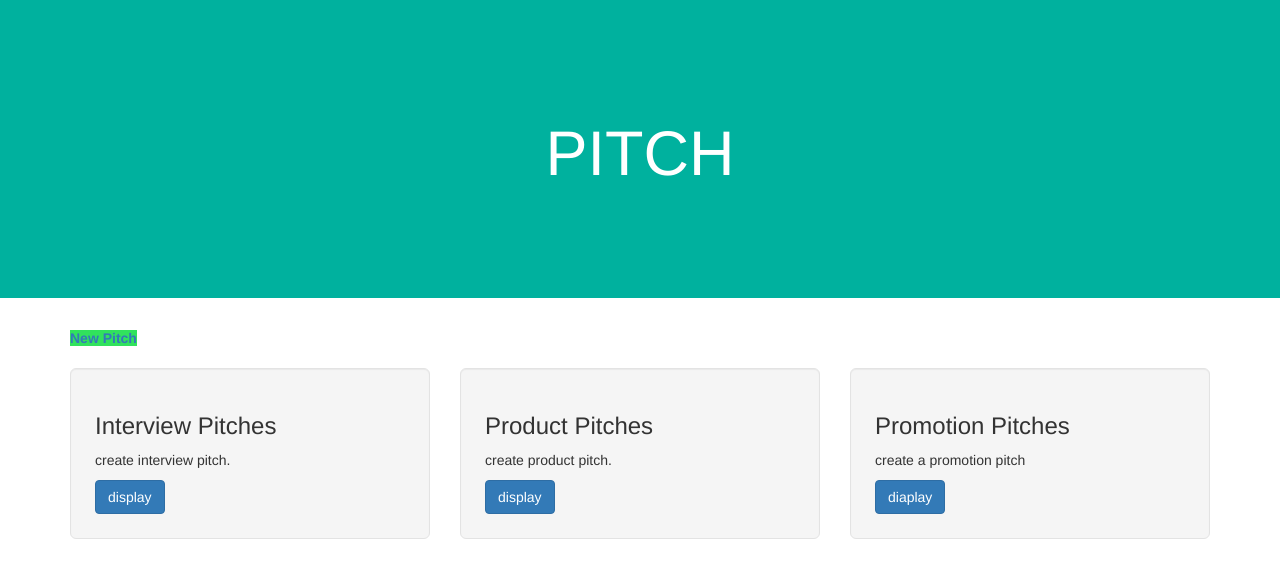
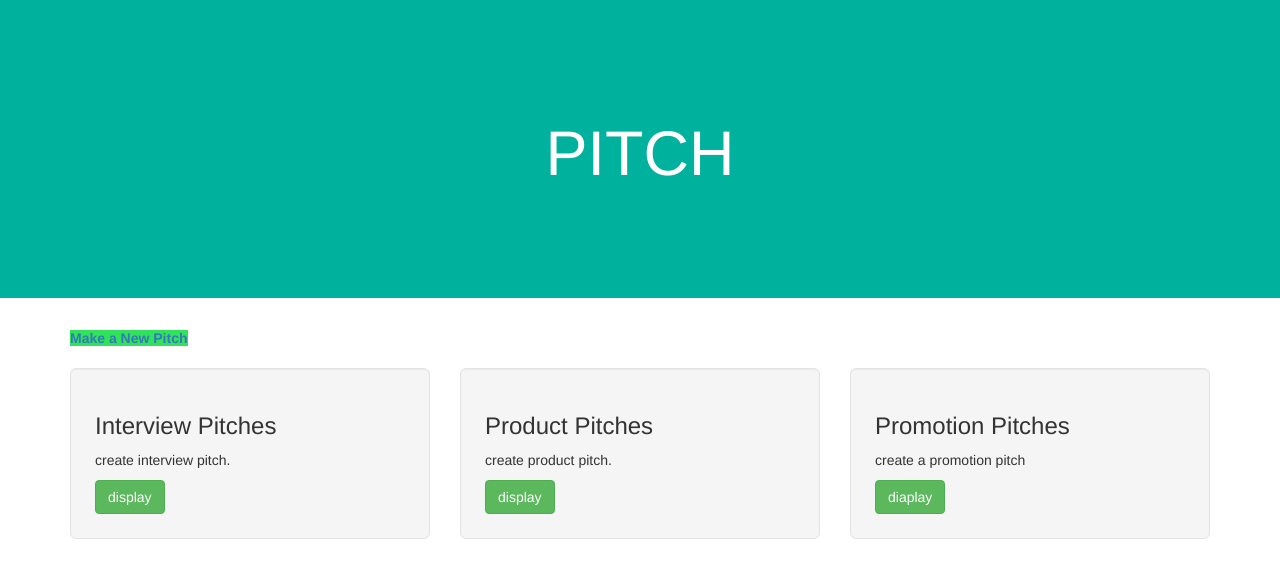
Before and after one commit to njorogebrian/pitch, a Flask app: page / in a window 1280 px wide. Shown: the part 73-651 px from the top of the page. Run offline with Flask 2, Linux system fonts and the light colour scheme; data that the repository does not hold is empty; some libraries are stand-ins or nearby versions.

Commit message:
make new details

```diff
--- a/app/templates/index.html
+++ b/app/templates/index.html
@@ -14,7 +14,7 @@
     <h1>PITCH</h1>
 </div>
 <div class="container" style="padding-bottom: 20px;">
-    <a href="{{url_for('main.new_pitch')}}" class="button button3"  style="font-weight: 620; background-color: #31e25d;">New Pitch<New pitch></a>
+    <a href="{{url_for('main.new_pitch')}}" class="button button3"  style="font-weight: 620; background-color: #31e25d;"> Make a New Pitch<New pitch></a>
 </div>
 
 <div class="container">
@@ -23,21 +23,21 @@
             <div class="well well-lg">
                 <h3>Interview Pitches</h3>
                 <p>create interview pitch.</p>
-                <a href="{{url_for('main.interview_pitches')}}" class="btn btn-primary -center">display</a>
+                <a href="{{url_for('main.interview_pitches')}}" class="btn btn-success -center">display</a>
             </div>
         </div>
         <div class="col-md-4">
             <div class="well well-lg">
                 <h3>Product Pitches</h3>
                 <p>create product pitch.</p>
-                <a href="{{url_for('main.product_pitches')}}" class="btn btn-primary -center">display</a>
+                <a href="{{url_for('main.product_pitches')}}" class="btn btn-success -center">display</a>
             </div>
         </div>
         <div class="col-md-4">
             <div class="well well-lg">
                 <h3>Promotion Pitches</h3>
                 <p>create a promotion pitch </p>
-                <a href="{{url_for('main.promotion_pitches')}}" class="btn btn-primary -center">diaplay</a>
+                <a href="{{url_for('main.promotion_pitches')}}" class="btn btn-success -center">diaplay</a>
             </div>
         </div>
     </div>
```
